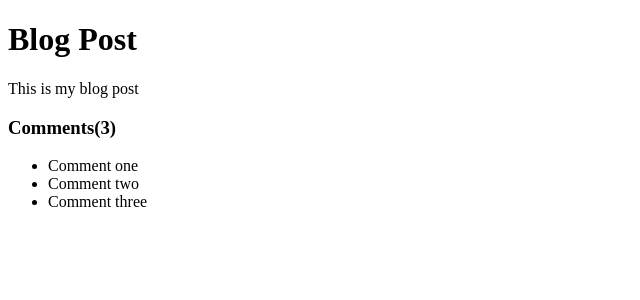
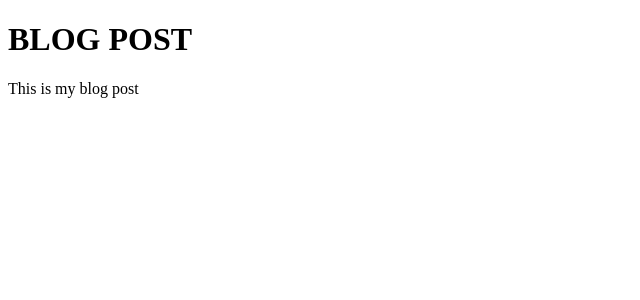
Before and after one commit to AbdElrahmanGbr/feedback-app, a React (Create React App) app: page / in a window 1280 px wide. Shown: the top 300 px of the page, without its empty margins (0-640 px from the left). Built offline with nearby package versions, Linux system fonts and the light colour scheme.

Commit message:
Conditionals

```diff
--- a/src/App.js
+++ b/src/App.js
@@ -1,26 +1,22 @@
-function App(){
+function App() {
     const title = 'Blog Post';
     const body = 'This is my blog post';
-    const comments = [
-        {id: 1, text: 'Comment one'},
-        {id: 2, text: 'Comment two'},
-        {id: 3, text: 'Comment three'}
-    ]
+    const comments = [{id: 1, text: 'Comment one'}, {id: 2, text: 'Comment two'}, {id: 3, text: 'Comment three'}]
+    const loading = false;
+    const showComments = false;
+    if (loading) return <h1>Loading...</h1>
+    const commentBlock = (<div className={"comments"}>
+        <h3>Comments({comments.length})</h3>
+        <ul>
+            {comments.map((comment, index) => (<li key={index}>{comment.text}</li>))}
+        </ul>
+    </div>);
 
-    return(
-        <div className={"container"}>
-            <h1>{title}</h1>
-            <p>{body}</p>
-            <div className={"comments"}>
-                <h3>Comments({comments.length})</h3>
-            </div>
-            <ul>
-                {comments.map((comment,index)=>(
-                    <li key={index}>{comment.text}</li>
-                ))}
-            </ul>
-        </div>
-    )
+    return (<div className={"container"}>
+        <h1>{title.toUpperCase()}</h1>
+        <p>{body}</p>
+        {showComments && commentBlock}
+    </div>)
 }
 
 export default App;
```
